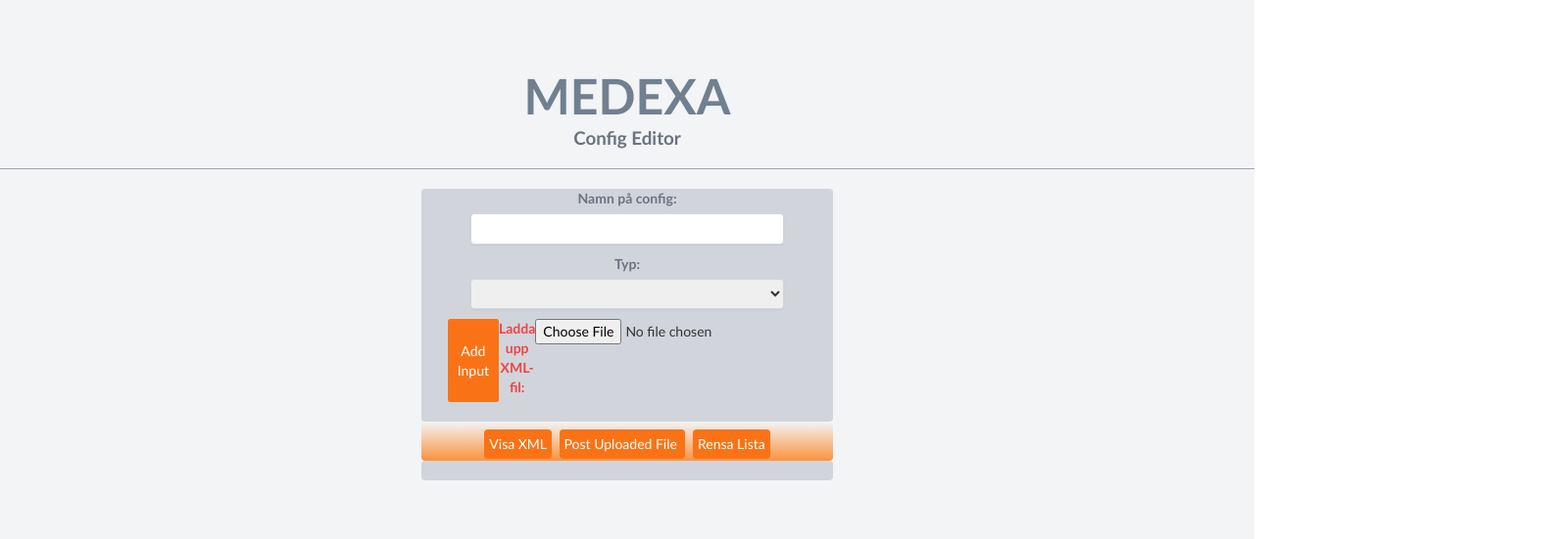
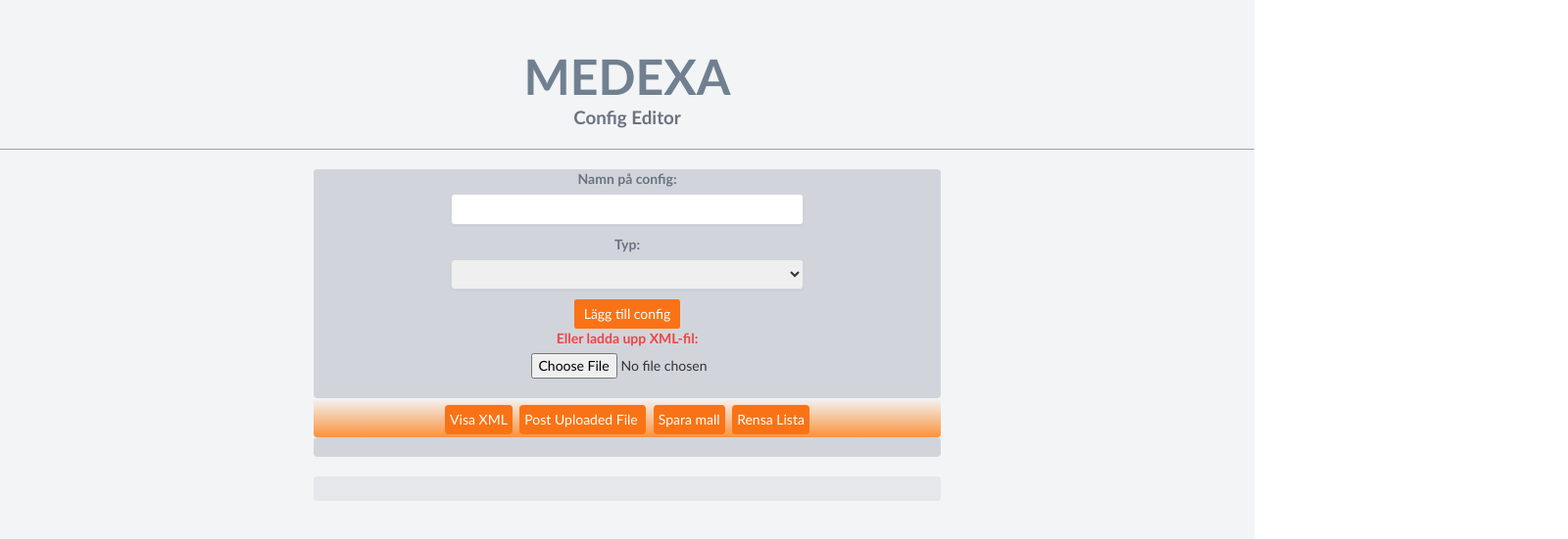
Before and after one commit to TomEder/medexa-config-editor, an Angular app: page / in a window 1280 px wide. Shown: the part 101-652 px from the top of the page at 98% size, 1600 px wide, since content can reach past the window. Built offline with nearby package versions, Linux system fonts and the light colour scheme.

Commit message:
Upload xml file and auto-fill values in existing inputs

```diff
--- a/src/app/app.component.html
+++ b/src/app/app.component.html
@@ -1,8 +1,10 @@
-<div class="flex flex-col items-center justify-center h-screen bg-gray-100">
+<div
+  class="flex flex-col items-center justify-center min-h-screen h-fit bg-gray-100"
+>
   <h1 class="text-3xl font-bold mb-4 text-gray-500">MEDEXA</h1>
   <h2 class="text-gray-500 text-3xl font-bold">Config Editor</h2>
   <hr class="w-full border-gray-400 my-4" />
-  <div class="w-full max-w-2xl">
+  <div class="w-full max-w-5xl">
     <app-settings-form></app-settings-form>
   </div>
 </div>
--- a/src/app/settings-form/settings-form.component.html
+++ b/src/app/settings-form/settings-form.component.html
@@ -3,7 +3,7 @@
 <div
   class="justify-content-center text-center h-fit pb-4 bg-gray-300 rounded-md"
 >
-  <form (ngSubmit)="onSubmit()" class="max-w-lg mx-auto">
+  <form (ngSubmit)="onSubmit()" class="max-w-xl mx-auto">
     <div class="my-4">
       <label for="labelNameInput" class="block text-gray-500 mb-2"
         >Namn på config:</label
@@ -56,17 +56,18 @@
       />
     </div>
 
-    <div class="my-4 flex justify-center">
+    <div class="my-4 flex flex-col items-center justify-center">
       <button
         type="submit"
         class="px-4 py-2 bg-orange-500 text-white rounded hover:bg-orange-600 transition duration-200"
       >
-        Add Input
+        Lägg till config
       </button>
       <label for="xmlFileInput" class="block text-red-500 mb-2"
-        >Ladda upp XML-fil:</label
+        >Eller ladda upp XML-fil:</label
       >
       <input
+        class="ml-32"
         type="file"
         id="xmlFileInput"
         (change)="onFileSelected($event)"
@@ -88,24 +89,30 @@
   <button
     type="button"
     class="bg-orange-500 rounded-md p-2 mr-3 text-white hover:bg-orange-600"
-    (click)="oFileUploaded()"
+    (click)="oFileUploaded(); onClearConfig()"
   >
     Post Uploaded File
   </button>
-
   <button
-    (click)="onClearConfig(); onClearList()"
+    type="button"
+    class="bg-orange-500 rounded-md p-2 mr-3 text-white hover:bg-orange-600"
+    (click)="onSaveSettings()"
+  >
+    Spara mall
+  </button>
+  <button
+    (click)="onClearList(); onClearConfig()"
     class="bg-orange-500 rounded-md p-2 text-white hover:bg-orange-600"
   >
     Rensa Lista
   </button>
 </div>
-<div class="listsContainer">
+<div class="w-full">
   <ul class="list-group bg-gray-300 justify-content-between rounded-md">
     <div class="container p-4">
       <li
         *ngFor="let input of inputs; let i = index"
-        class="bg-gray-400 rounded-md max-w-xl my-2 ml-6 p-1"
+        class="bg-gray-400 rounded-md max-w-4xl my-2 ml-8 p-1"
       >
         <label class="mr-3 text-white">{{ input.labelName }}</label>
         <ng-container *ngIf="!input.editing">
@@ -134,7 +141,7 @@
               <input
                 type="checkbox"
                 class="px-4 py-2 border border-gray-300 rounded-md shadow-sm focus:outline-none focus:border-gray-500 focus:shadow-outline-red"
-                [(ngModel)]="input.value"
+                [checked]="input.value === 'true'"
               />
               <label class="form-check-label"></label>
             </div>
@@ -168,7 +175,6 @@
             <label for="" class="text-white">Namn:</label>
             <input
               [(ngModel)]="input.labelName"
-              [(ngModel)]="input.value"
               class="ml-3 w-60 h-10 border border-gray-300 rounded-md shadow-sm focus:outline-none focus:border-gray-500 focus:shadow-outline-red"
             />
             <div *ngIf="input.inputType === 'Select'">
@@ -241,21 +247,29 @@
       </li>
     </div>
   </ul>
-  <h4 *ngIf="xmlInputs.length > 0">Uppladdade configs:</h4>
-  <ul class="list-group bg-gray-300 justify-content-between rounded-md">
+  <h4 *ngIf="xmlInputs.length > 0">Uppladdade configs 1:</h4>
+  <ul class="list-group bg-gray-200 p-1 justify-content-between rounded-md">
+    <div class="container p-4">
       <li
         *ngFor="let xmlInput of xmlInputs; let i = index"
-      class="bg-gray-400 rounded-md max-w-xl my-2 ml-6 p-1"
+        class="bg-gray-400 rounded-md max-w-4xl my-2 ml-8 p-1"
       >
         <p class="text-white">{{ xmlInput.labelName }}</p>
         <p class="text-white">{{ xmlInput.value }}</p>
         <button
           class="bg-orange-500 rounded-md p-1 text-white"
-        (click)="onAddToList(i)"
+          (click)="onAddFromFirstList(i)"
         >
           Lägg till
         </button>
+        <button
+          class="bg-orange-500 rounded-md p-1 ml-1 text-white"
+          (click)="onDeleteFromFirstList(i)"
+        >
+          Ta bort
+        </button>
       </li>
+    </div>
   </ul>
 </div>
 
--- a/src/app/settings-form/settings-form.component.ts
+++ b/src/app/settings-form/settings-form.component.ts
@@ -7,7 +7,6 @@
   Renderer2,
 } from '@angular/core';
 import { HttpClient } from '@angular/common/http';
-import { Observable } from 'rxjs';
 import { XmlService } from '../xml.service';
 import { Input } from './input.model';
 
@@ -86,7 +85,7 @@
         const labelName = xmlDataList[i].getAttribute('key');
         const value = xmlDataList[i].getAttribute('value');
         const type = xmlDataList[i].getAttribute('InputType');
-        if (labelName && value) {
+        if (labelName) {
           const selectOption1 =
             xmlDataList[i].getAttribute('selectOption1') || '';
           const selectOption2 =
@@ -103,7 +102,22 @@
             selectOption3: selectOption3,
             editing: editing,
           };
-          this.xmlInputs.push(input);
+          const index = this.inputs.findIndex(
+            (input) => input.labelName === labelName
+          );
+          if (index !== -1) {
+            // If an input with the same labelName already exists in the inputs array, update its value and remove the input from xmlInputs
+            this.inputs[index].value = value;
+            const xmlIndex = this.xmlInputs.findIndex(
+              (input) => input.labelName === labelName
+            );
+            if (xmlIndex !== -1) {
+              this.xmlInputs.splice(xmlIndex, 1);
+            }
+          } else {
+            // Otherwise, add the input to xmlInputs
+            this.xmlInputs.push(input);
+          }
         }
       }
     };
@@ -127,9 +141,9 @@
           console.log('Success:', json);
         } else {
           console.log('Success: Empty response');
-          alert('Xml file uploaded');
         }
       }
+      alert('Xml file uploaded');
       this.inputs = [];
       this.labelName = '';
       this.inputType = '';
@@ -157,6 +171,11 @@
 
   onClearList() {
     this.inputs = [];
+    this.xmlInputs = [];
+  }
+
+  onClearXmlList() {
+    this.xmlInputs = [];
   }
 
   onSaveSettings() {
@@ -172,13 +191,16 @@
   }
 
   onUpdateInput(index: number) {
-    localStorage.setItem('inputs', JSON.stringify(this.inputs));
     this.inputs[index].editing = false;
   }
 
   onDeleteInput(index: number) {
     this.inputs.splice(index, 1);
     console.log(this.inputs);
+  }
+
+  onDeleteFromFirstList(index: number) {
+    this.xmlInputs.splice(index, 1);
   }
 
   onInputChangeType(index: number, inputType: string) {
@@ -257,8 +279,16 @@
       this.renderer.appendChild(this.dynamicParagraph.nativeElement, paragraph);
     });
   }
-  onAddToList(index: number) {
-    this.inputs.push(this.xmlInputs[index]);
-    this.xmlInputs.splice(index, 1);
+  onAddFromFirstList(index: number) {
+    const selectedInput = this.xmlInputs[index];
+    const isDuplicate = this.inputs.some(
+      (input) => input.labelName === selectedInput.labelName
+    );
+    if (isDuplicate) {
+      window.alert('Can not add duplicate config');
+    } else {
+      this.inputs.push(selectedInput);
+      this.xmlInputs.splice(index, 1);
+    }
   }
 }
```
Lines whose indentation alone changed are shown as unchanged.
